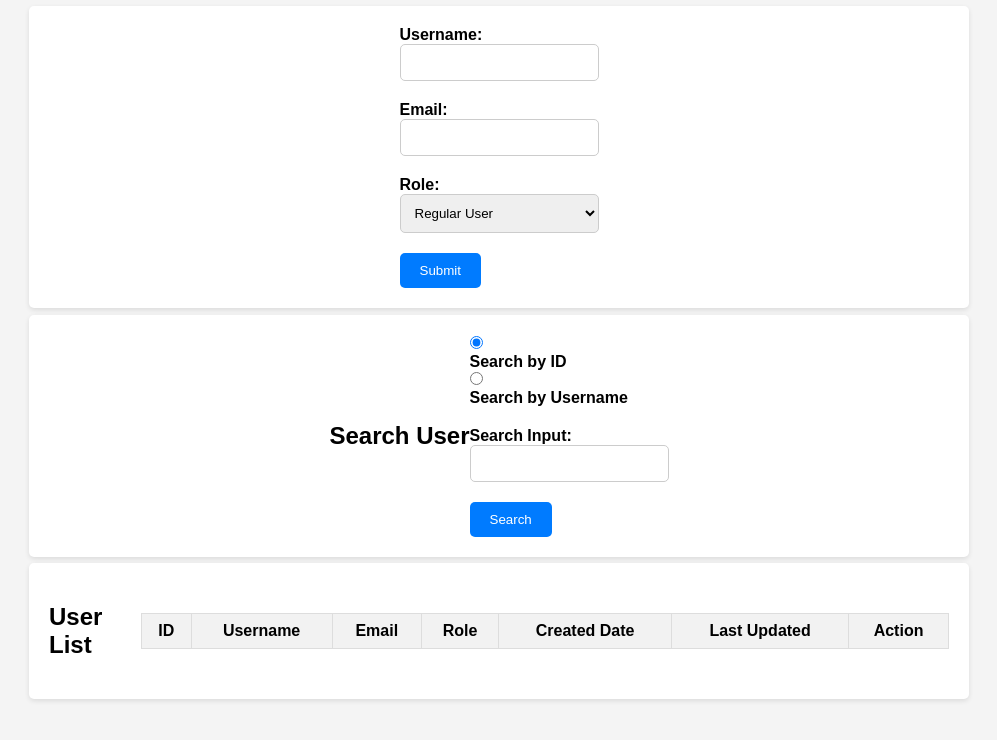
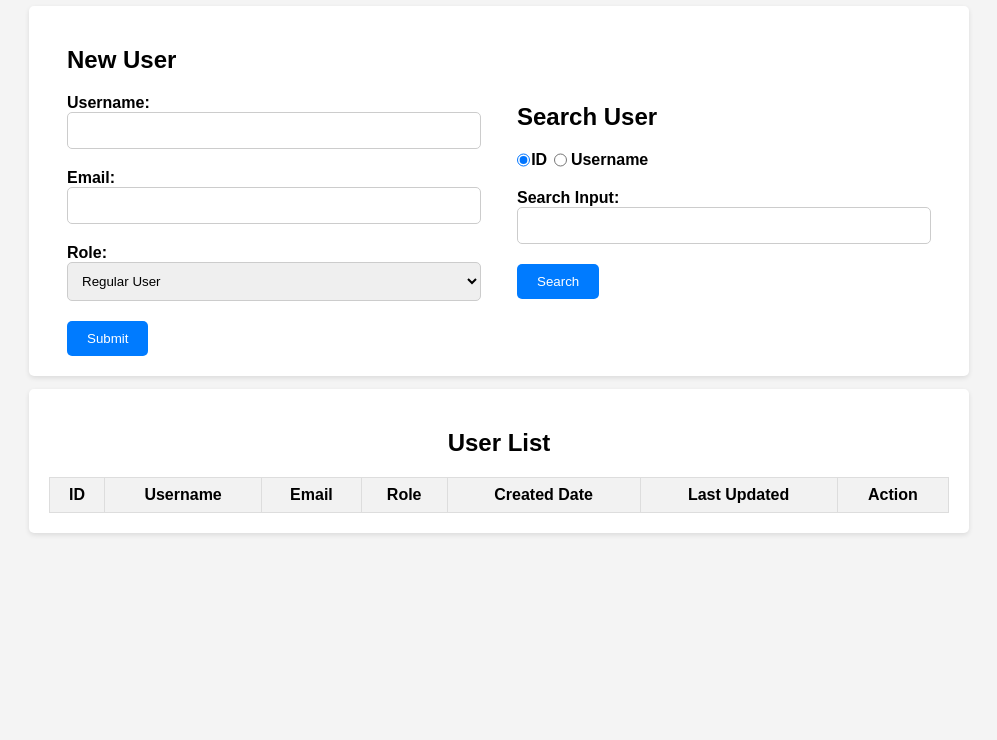
Before and after one commit to jbiswas012/UserManagmentSystem, a website: page index.html in a window 1280 px wide. Shown: the whole page, without its empty margins (141-1138 px from the left). Drawn offline with Linux system fonts and the light colour scheme; no server answers.

Commit message:
Update index.html

```diff
--- a/index.html
+++ b/index.html
@@ -8,6 +8,9 @@
 </head>
 <body>
   <div class="container">
+    <div class="col-6">
+      <div class="userForm-container">
+        <h2>New User</h2>
         <form id="userForm">
           <div class="form-group">
             <label for="username">Username:</label>
@@ -27,15 +30,21 @@
           <button type="submit">Submit</button>
         </form>
       </div>
-
-  <div class="container">
+    </div>
+    <div class="col-6">
+      <div class="searchForm-container">
         <h2>Search User</h2>
         <form id="searchForm">
-      <div class="form-group">
+          <div class="form-group btn-form-group">
+            <div class="radio-container">
               <input type="radio" id="searchById" name="searchType" value="id" checked>
-        <label for="searchById">Search by ID</label>
+              <label for="searchById">ID</label>
+            </div>
+            <div class="radio-container">
               <input type="radio" id="searchByUsername" name="searchType" value="username">
-        <label for="searchByUsername">Search by Username</label>
+              <label for="searchByUsername">Username</label>
+            </div>
+
           </div>
           <div class="form-group">
             <label for="searchInput">Search Input:</label>
@@ -44,8 +53,10 @@
           <button type="submit">Search</button>
         </form>
       </div>
+    </div>
+  </div>
 
-  <div class="container">
+  <div class="container userList">
     <h2>User List</h2>
     <table id="userTable">
         <thead>
@@ -63,8 +74,6 @@
     </table>
   </div>
 
-  <!-- <script src="https://www.gstatic.com/firebasejs/9.1.0/firebase-app.js"></script> -->
-  <!-- <script src="https://www.gstatic.com/firebasejs/9.1.0/firebase-firestore.js"></script> -->
   <script src="https://www.gstatic.com/firebasejs/9.0.2/firebase-app-compat.js"></script>
   <script src="https://www.gstatic.com/firebasejs/9.0.2/firebase-firestore-compat.js"></script>
   <script src="https://www.gstatic.com/firebasejs/9.0.2/firebase-auth-compat.js"></script>
```
Lines whose indentation alone changed are shown as unchanged.
